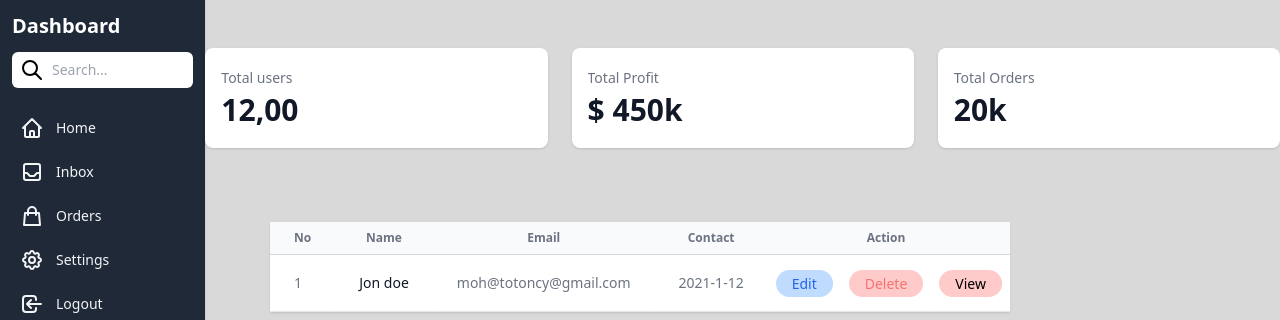
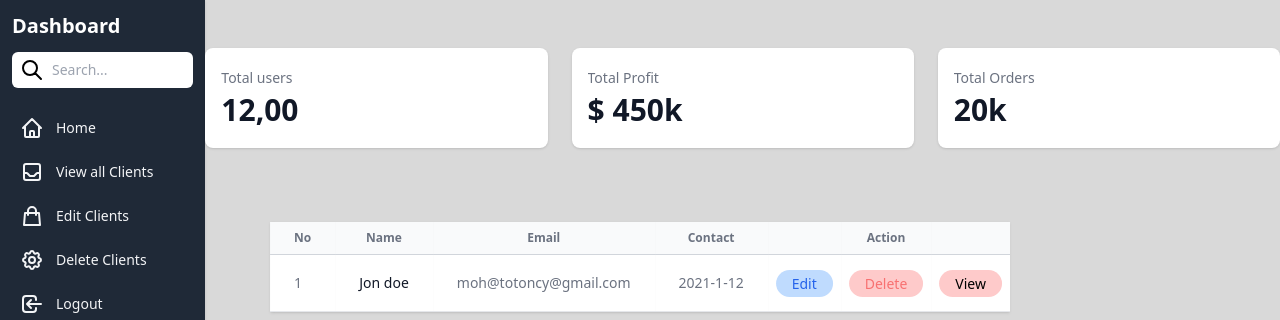
Before and after one commit to Mohtoto/Clouded, a React (Vite) app in the folder client/: page /MainPage in a window 1280 px wide. Shown: the top 320 px of the page. Built offline with nearby package versions, Linux system fonts and the light colour scheme.

Commit message:
added an alert to the login

```diff
--- a/client/src/LandingPage.jsx
+++ b/client/src/LandingPage.jsx
@@ -36,10 +36,7 @@ const userVlidation = ()=>{
 
     else{
 
-
-    return   <div class="px-4 py-4 rounded shadow-lg text-slate-800 bg-slate-300 shadow-slate-500/50" role="alert">
-              A simple tailwind css alert message!
-              </div>
+          alert('Please use the provided information below')
   }
 
 
--- a/client/src/Sidebar.jsx
+++ b/client/src/Sidebar.jsx
@@ -80,7 +80,7 @@ const Sidebar = () => {
                                             d="M20 13V6a2 2 0 00-2-2H6a2 2 0 00-2 2v7m16 0v5a2 2 0 01-2 2H6a2 2 0 01-2-2v-5m16 0h-2.586a1 1 0 00-.707.293l-2.414 2.414a1 1 0 01-.707.293h-3.172a1 1 0 01-.707-.293l-2.414-2.414A1 1 0 006.586 13H4"
                                         />
                                     </svg>
-                                    <span className="text-gray-100">Inbox</span>
+                                    <span className="text-gray-100">View all Clients</span>
                                 </a>
                             </li>
                             <li className="rounded-sm">
@@ -102,7 +102,7 @@ const Sidebar = () => {
                                             d="M16 11V7a4 4 0 00-8 0v4M5 9h14l1 12H4L5 9z"
                                         />
                                     </svg>
-                                    <span className="text-gray-100">Orders</span>
+                                    <span className="text-gray-100">Edit Clients</span>
                                 </a>
                             </li>
                             <li className="rounded-sm">
@@ -129,7 +129,7 @@ const Sidebar = () => {
                                             d="M15 12a3 3 0 11-6 0 3 3 0 016 0z"
                                         />
                                     </svg>
-                                    <span className="text-gray-100">Settings</span>
+                                    <span className="text-gray-100">Delete Clients</span>
                                 </a>
                             </li>
                             <li className="rounded-sm">
```
